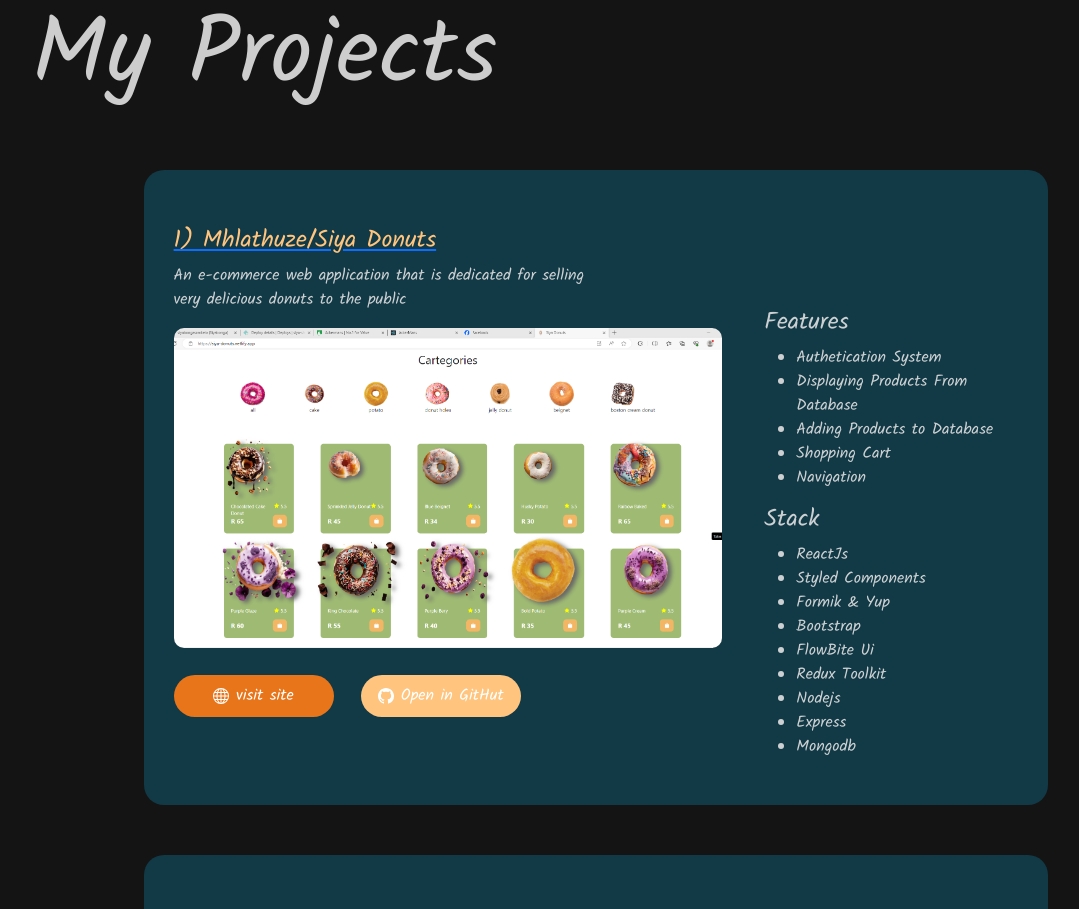
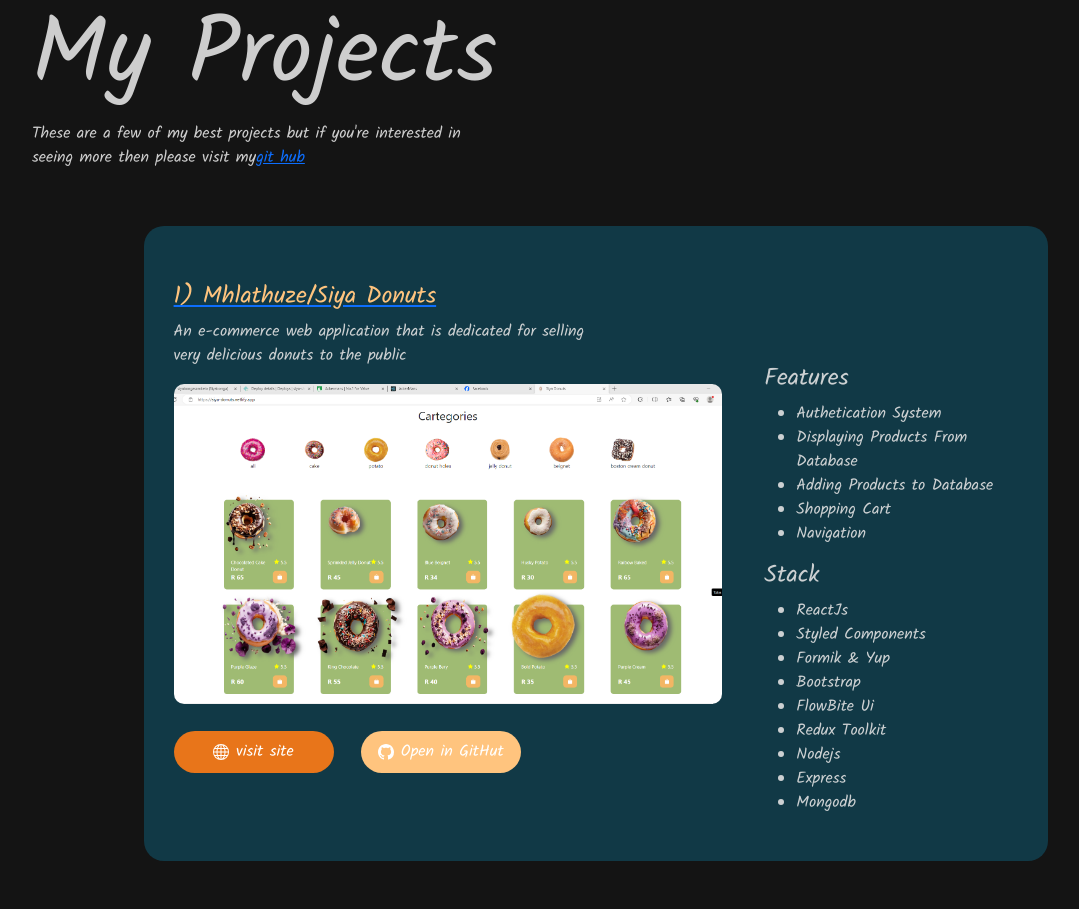
Before and after one commit to siyabongasamkelo/portfolio, a React (Create React App) app in the folder client/siya/: page / in a window 1280 px wide. Shown: the part 1980-2889 px from the top of the page, without its empty margins (50-1129 px from the left). Built offline with nearby package versions, Linux system fonts and the light colour scheme.

Commit message:
feat: added paragraph to explain more details and added a link to my github for more projects

```diff
--- a/client/siya/src/components/myprojects/MyProjects.js
+++ b/client/siya/src/components/myprojects/MyProjects.js
@@ -1,12 +1,24 @@
-import { H1 } from "../home/Home.styled";
+import { ParaCover } from "../home/AboutMe/AboutMe.styled";
+import { H1, P } from "../home/Home.styled";
 import { MyProjectWrapper, ProjectContainer } from "./MyProjects.styled";
 import ProjectCard from "./ProjectCard";
 import { donuts, okuhleCrech, watches } from "./ProjectDetails";
+import { Link } from "react-router-dom";
 
 const MyProjects = () => {
+  const mygitHub = "https://github.com/siyabongasamkelo";
   return (
     <MyProjectWrapper>
       <H1>My Projects</H1>
+      <ParaCover>
+        <P>
+          These are a few of my best projects but if you're interested in seeing
+          more then please visit my
+          <Link to={mygitHub} target={`_blank`}>
+            git hub
+          </Link>
+        </P>
+      </ParaCover>
       <ProjectContainer>
         <ProjectCard details={donuts} />
         <ProjectCard details={watches} />
```
